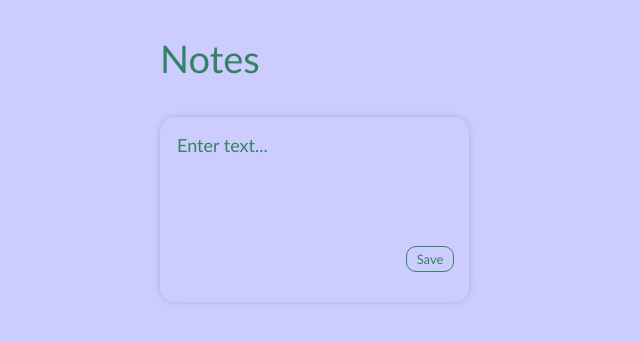
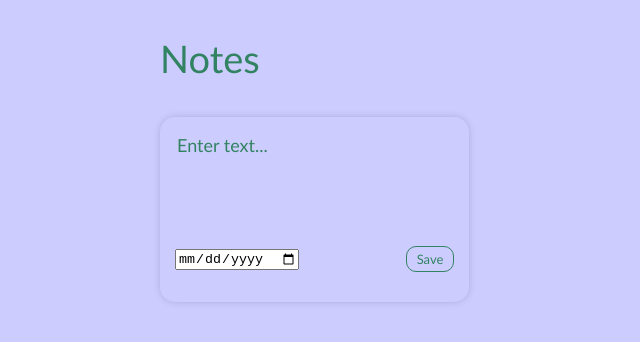
Before and after one commit to sitenok/richWeb, a React (Create React App) app in the folder note-app/: page / in a window 1280 px wide. Shown: the top 342 px of the page, without its empty margins (0-640 px from the left). Built offline with nearby package versions, Linux system fonts and the light colour scheme.

Commit message:
deadline

```diff
--- a/note-app/package.json
+++ b/note-app/package.json
@@ -6,6 +6,7 @@
     "@emotion/core": "^11.0.0",
     "@emotion/react": "^11.11.1",
     "@emotion/styled": "^11.11.0",
+    "@gsebdev/react-simple-datepicker": "^1.0.21",
     "@mui/icons-material": "^5.14.1",
     "@testing-library/jest-dom": "^5.16.5",
     "@testing-library/react": "^13.4.0",
--- a/note-app/src/CreateNote.js
+++ b/note-app/src/CreateNote.js
@@ -1,5 +1,6 @@
 // Form to create new note
 import React from "react";
+// import Calendar from "./Deadline.js";
 
 //props from NoteState.js
 function CreateNote({ textHandler, saveHandler, inputText }) {
@@ -14,7 +15,7 @@ function CreateNote({ textHandler, saveHandler, inputText }) {
         maxLength="150"
       ></textarea>
       <div className="note__footer">
-        <span className="label"> </span>
+        <span className="label"><input type="date" id="deadline"></input></span>
         <button className="note__save" onClick={saveHandler}>Save</button>
       </div>
     </div>
--- /dev/null
+++ b/note-app/src/Deadline.js
@@ -0,0 +1,40 @@
+//
+// import styled from 'styled-components';
+
+// const StyledCal = styled.button`
+//   background-color: blanchedalmond;
+//   font-size: 1.4rem;
+//   padding: 1rem 2rem;
+//   text-transform: uppercase;
+//   transition: background-color ease 300ms, border-color ease 300ms;
+
+//   &:hover {
+//     background-color: #000;
+//     color: #fff;
+//   }
+// `;
+
+// const Button = () => (
+//   <StyledButton>
+//     Click Me!
+//   </StyledButton>
+// );
+
+// export default Button;
+
+
+import {DatePicker} from '@gsebdev/react-simple-datepicker';
+
+function Calendar({data}) {
+    const onChangeCallback = ({target}) => {
+        // a callback function when user select a date
+    }
+    <DatePicker
+        id='datepicker-id'
+        name='date-demo'
+        onChange={onchangeCallback}
+        value={'01/02/2023'}
+    />
+}
+
+export default Calendar;
```
Also changed, not shown: note-app/src/App.css (line endings or trailing spaces), 1 other file (tests, documents, lock files or other folders).
